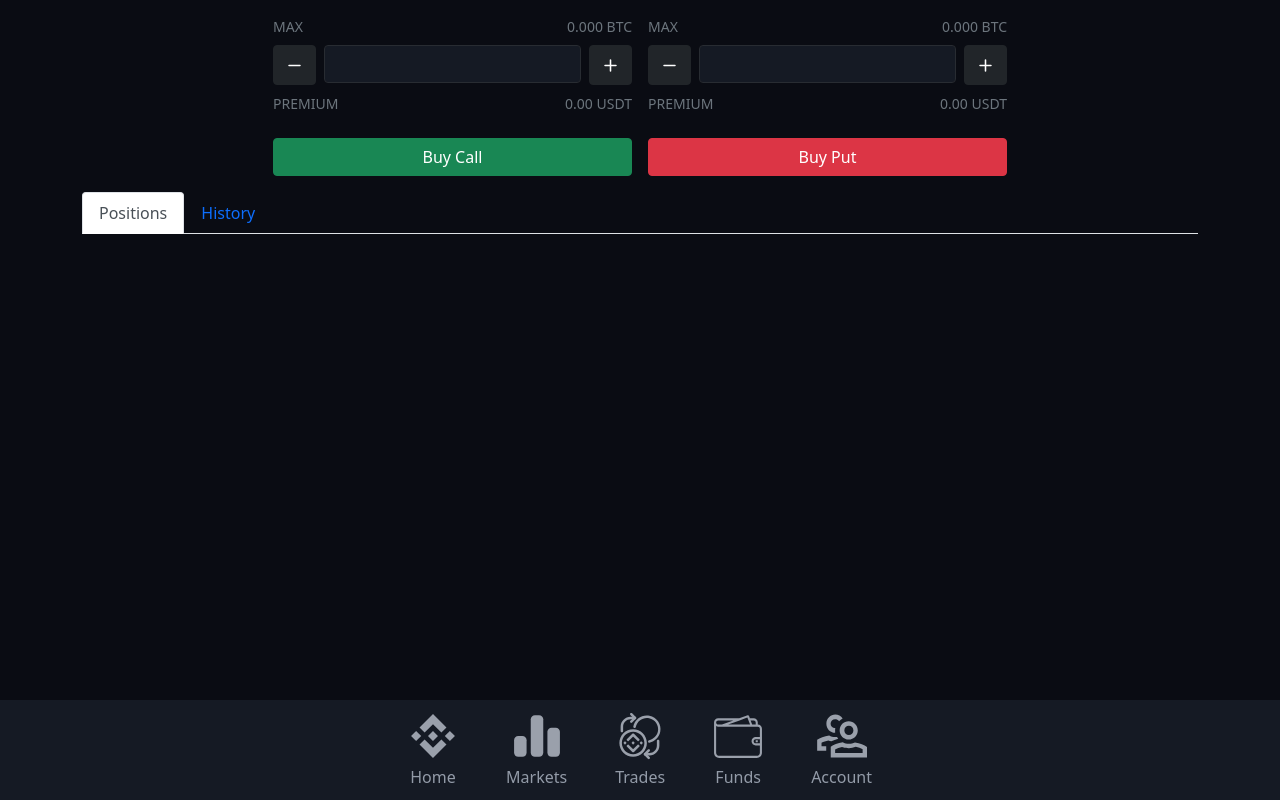
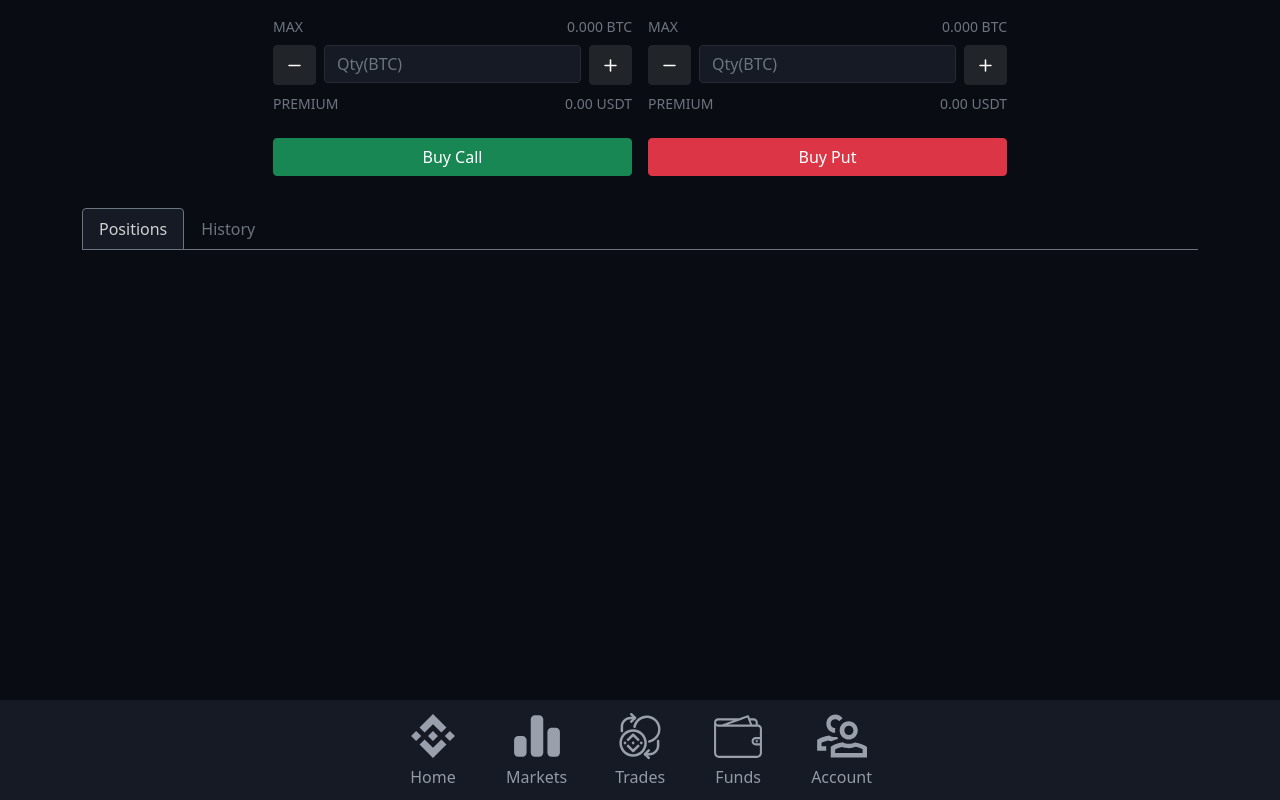
Before and after one commit to brjahanbani/Binance, an Angular app: page / in a window 1280 px wide. Built offline with nearby package versions, Linux system fonts and the light colour scheme.

Commit message:
UI final touches

```diff
--- a/src/app/layout/global/ordering/ordering.component.css
+++ b/src/app/layout/global/ordering/ordering.component.css
@@ -3,3 +3,18 @@
   color: #d1d1d1;
   border: 1px solid #282c32;
 }
+
+.nav-tabs {
+  border-bottom: 1px solid #6c757d;
+}
+
+.nav-tabs .nav-link.active,
+.nav-tabs .nav-item.show .nav-link {
+  color: #d1d1d1;
+  background-color: #151A24;
+  border-color: #6c757d #6c757d #6c757d;
+}
+
+.nav-link {
+  color: #6c757d;
+}
--- a/src/app/layout/global/ordering/ordering.component.html
+++ b/src/app/layout/global/ordering/ordering.component.html
@@ -1,5 +1,5 @@
 <div class="contanier">
-  <div class="d-flex justify-content-center mt-2">
+  <div class="d-flex justify-content-center mt-2 mb-2">
     <div class="p-2">
       <!-- first line -->
       <div class="d-flex justify-content-between">
@@ -34,6 +34,7 @@
             name="quantity"
             type="number"
             class="form-control"
+            placeholder="Qty(BTC)"
           />
         </div>
         <!-- in top input class [value]="orderProduct.quantity" -->
@@ -104,6 +105,7 @@
             name="quantity"
             type="number"
             class="form-control"
+            placeholder="Qty(BTC)"
           />
         </div>
         <!-- in top input class [value]="orderProduct.quantity" -->
@@ -141,7 +143,7 @@
   </div>
   <!-- +++++++++++++++++++++++++++++++++++++++++++++++++++++++++++++++++++++++++ -->
   <!-- Tabs -->
-  <div class="container mt-2">
+  <div class="container mt-4">
     <ul class="nav nav-tabs">
       <li class="nav-item">
         <a class="nav-link active" aria-current="page" href="#">Positions</a>
```
